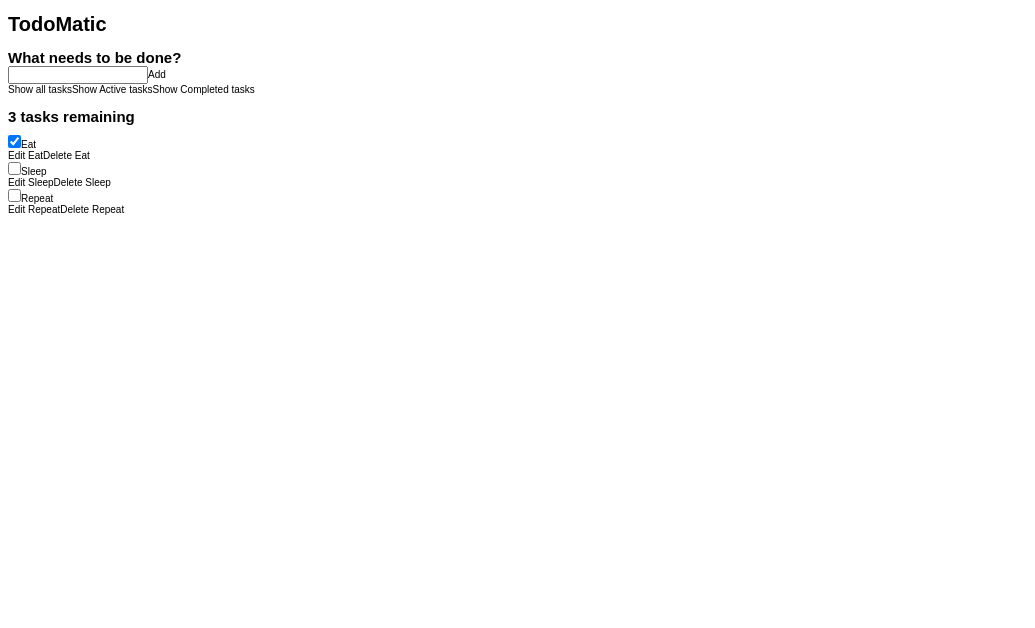
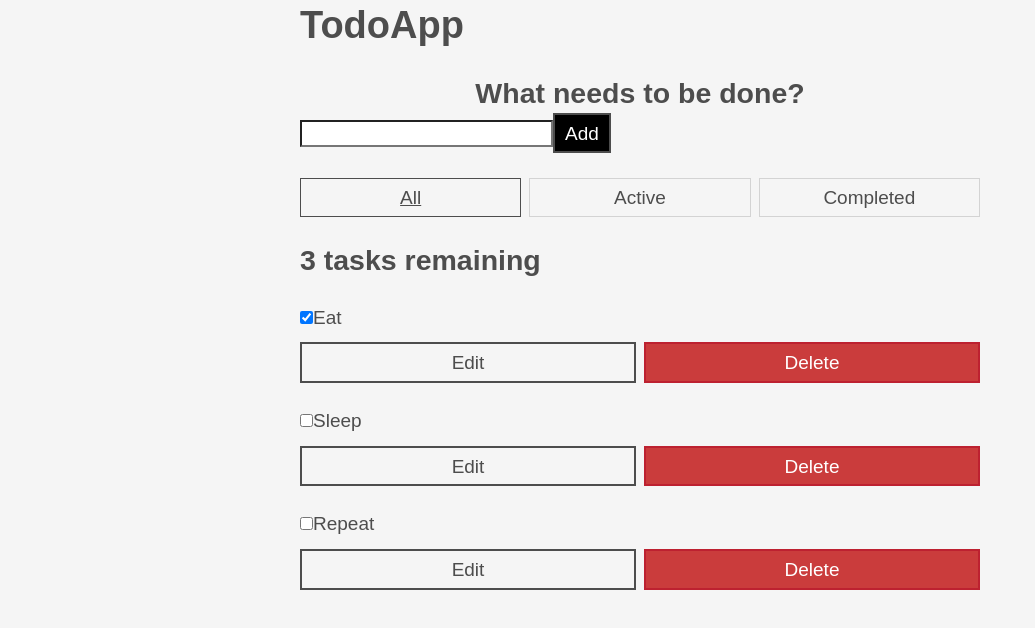
Before and after one commit to CollinsC1O/ToDoList, a React (Vite) app: page / in a window 1280 px wide. Shown: the top 628 px of the page, without its empty margins (0-1035 px from the left). Built offline with nearby package versions, Linux system fonts and the light colour scheme.

Commit message:
feat: impliment styles

```diff
--- a/src/App.jsx
+++ b/src/App.jsx
@@ -1,7 +1,7 @@
 function App(props) {
   return (
     <div className="todoapp stack-large">
-      <h1>TodoMatic</h1>
+      <h1>TodoApp</h1>
       <form>
         <h2 className="label-wrapper">
           <label htmlFor="new-todo-input" className="label__lg">
--- a/src/index.css
+++ b/src/index.css
@@ -48,3 +48,89 @@ button,
 input {
   overflow: visible;
 }
+input[type="text"] {
+    border-radius: 0;
+  }
+  body {
+    background-color: #f5f5f5;
+    color: #4d4d4d;
+    font:
+      1.6rem/1.25 Arial,
+      sans-serif;
+    margin: 0 auto;
+    max-width: 68rem;
+    width: 100%;
+  }
+
+  @media screen and (min-width: 620px) {
+    body {
+      font-size: 1.9rem;
+      line-height: 1.31579;
+    }
+  }
+  /* End resets */
+  /* Global styles */
+  .form-group > input[type="text"] {
+    display: inline-block;
+    margin-top: 0.4rem;
+  }
+  .btn {
+    border: 0.2rem solid #4d4d4d;
+    cursor: pointer;
+    padding: 0.8rem 1rem 0.7rem;
+    text-transform: capitalize;
+  }
+  .btn.toggle-btn {
+    border-color: #d3d3d3;
+    border-width: 1px;
+  }
+  .btn.toggle-btn[aria-pressed="true"] {
+    border-color: #4d4d4d;
+    text-decoration: underline;
+  }
+  .btn__danger {
+    background-color: #ca3c3c;
+    border-color: #bd2130;
+    color: #fff;
+  }
+  .btn__filter {
+    border-color: lightgrey;
+  }
+  .btn__primary {
+    background-color: #000;
+    color: #fff;
+  }
+  .btn-group {
+    display: flex;
+    justify-content: space-between;
+  }
+  .btn-group > * {
+    flex: 1 1 49%;
+  }
+  .btn-group > * + * {
+    margin-left: 0.8rem;
+  }
+  .label-wrapper {
+    flex: 0 0 100%;
+    margin: 0;
+    text-align: center;
+  }
+  .visually-hidden {
+    clip: rect(1px 1px 1px 1px);
+    clip: rect(1px, 1px, 1px, 1px);
+    height: 1px;
+    overflow: hidden;
+    position: absolute !important;
+    white-space: nowrap;
+    width: 1px;
+  }
+  [class*="stack"] > * {
+    margin-bottom: 0;
+    margin-top: 0;
+  }
+  .stack-small > * + * {
+    margin-top: 1.25rem;
+  }
+  .stack-large > * + * {
+    margin-top: 2.5rem;
+  }
```
